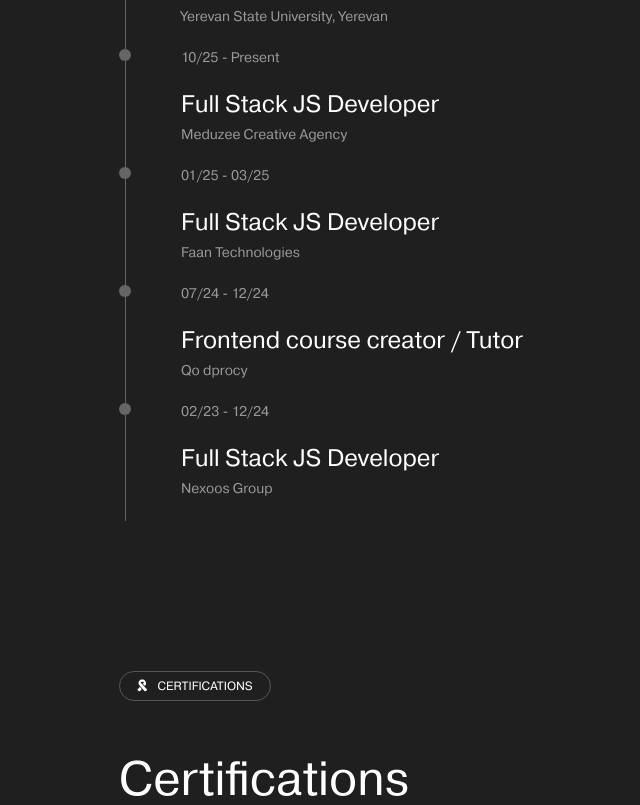
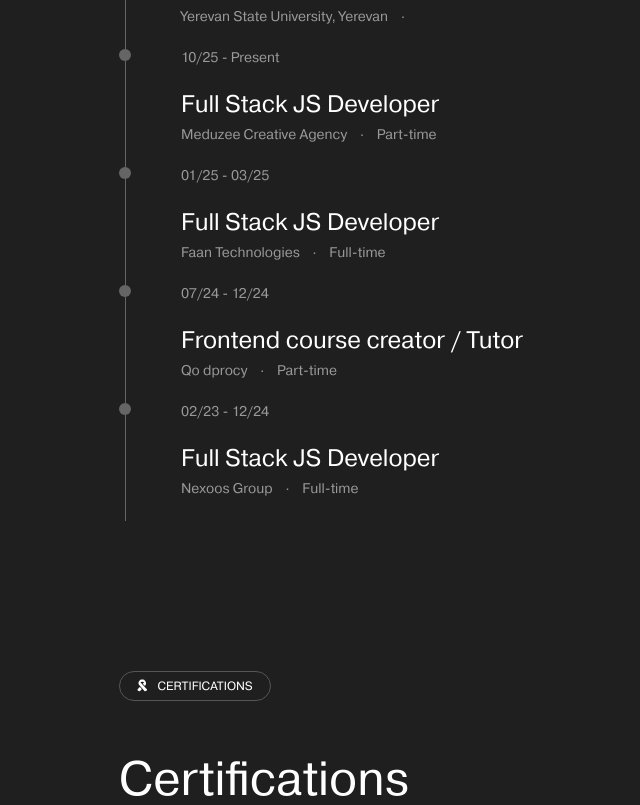
Before and after one commit to mosgurekhyan/movses-portfolio, a React (Vite) app: page / in a window 1280 px wide. Shown: the part 1180-1985 px from the top of the page, without its empty margins (296-936 px from the left). Built offline with nearby package versions, Linux system fonts and the light colour scheme.

Commit message:
last_commit

```diff
--- a/src/components/Education/Education.jsx
+++ b/src/components/Education/Education.jsx
@@ -20,7 +20,7 @@
               <p className="education_date">{e.date}</p>
               <div className="education_detail">
                 <p className="education_detail_title">{e.position}</p>
-                <a href={e.link} target="_blank" rel="noopener noreferrer" className="education_detail_organization">{e.company}</a>
+                <a href={e.link} target="_blank" rel="noopener noreferrer" className="education_detail_organization">{e.company} &nbsp;&nbsp; · &nbsp;&nbsp; {e.traffic}</a>
               </div>
             </div>
           </div>
--- a/src/constants/workplaces.js
+++ b/src/constants/workplaces.js
@@ -11,27 +11,31 @@
     company: 'Meduzee Creative Agency',
     position: 'Full Stack JS Developer',
     link: 'https://meduzee.com/',
-    date: '10/25 - Present'
+    date: '10/25 - Present',
+    traffic: 'Part-time'
   },
   {
     id: '1',
     company: 'Faan Technologies',
     position: 'Full Stack JS Developer',
     link: 'https://faan.zone',
-    date: '01/25 - 03/25'
+    date: '01/25 - 03/25',
+    traffic: 'Full-time'
   },
   {
     id: '2',
     company: 'Qo dprocy',
     position: 'Frontend course creator / Tutor',
     link: 'https://qodprocy.com',
-    date: '07/24 - 12/24'
+    date: '07/24 - 12/24',
+    traffic: 'Part-time'
   },
   {
     id: '5',
     company: 'Nexoos Group',
     position: 'Full Stack JS Developer',
     link: 'https://www.nexoosgroup.com',
-    date: '02/23 - 12/24'
+    date: '02/23 - 12/24',
+    traffic: 'Full-time'
   }
 ]
```
